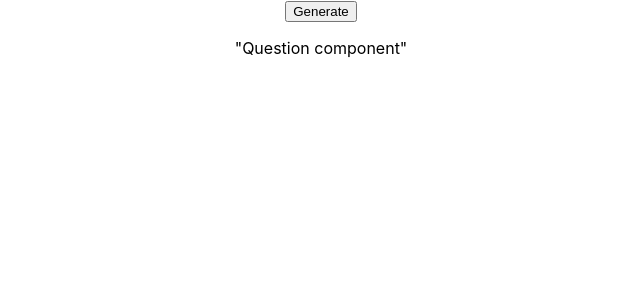
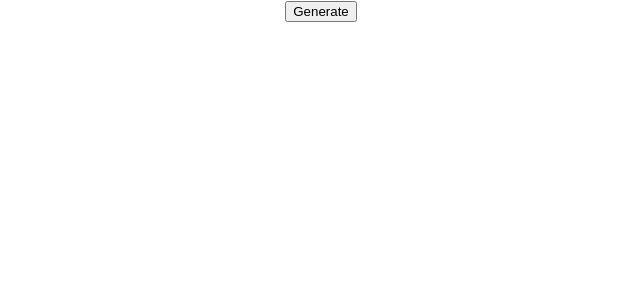
Before and after one commit to samchillcott/sam_react_coaching_questions, a React (Create React App) app: page / in a window 1280 px wide. Shown: the top 300 px of the page, without its empty margins (319-959 px from the left). Built offline with nearby package versions, Linux system fonts and the light colour scheme.

Commit message:
delete old logic and comments

```diff
--- a/src/App.js
+++ b/src/App.js
@@ -9,7 +9,7 @@ import questions from "./questions.js";
 
 const App = () => {
 	// state
-	const [question, setQuestion] = useState([]);
+	const [question, setQuestion] = useState("");
 
 	// fetch do i need a try and catch? kiss for now
 	// const getQuestion = async () => {
@@ -27,22 +27,10 @@ const App = () => {
 	// };
 	// fetch one random item from the questions array/variable
 
-	// setState
-	// setQuestion = () => {
-
-	// }
-
-	// onclick
-	// const generate = () => {
-
-	// }
-
 	let randomQuestion = () => {
 		console.log("randomQ triggered");
 		let q = questions[Math.floor(Math.random() * questions.length)];
-		console.log(q);
 		setQuestion(q);
-		console.log(question);
 	};
 
 	return (
--- a/src/Question.js
+++ b/src/Question.js
@@ -1,12 +1,9 @@
 import React from "react";
 
 const Question = ({ question }) => {
-	// let randomQuestion = question[Math.floor(Math.random() * question.length)];
-
 	return (
 		<div>
 			<p>{question}</p>
-			"Question component"
 		</div>
 	);
 };
```
